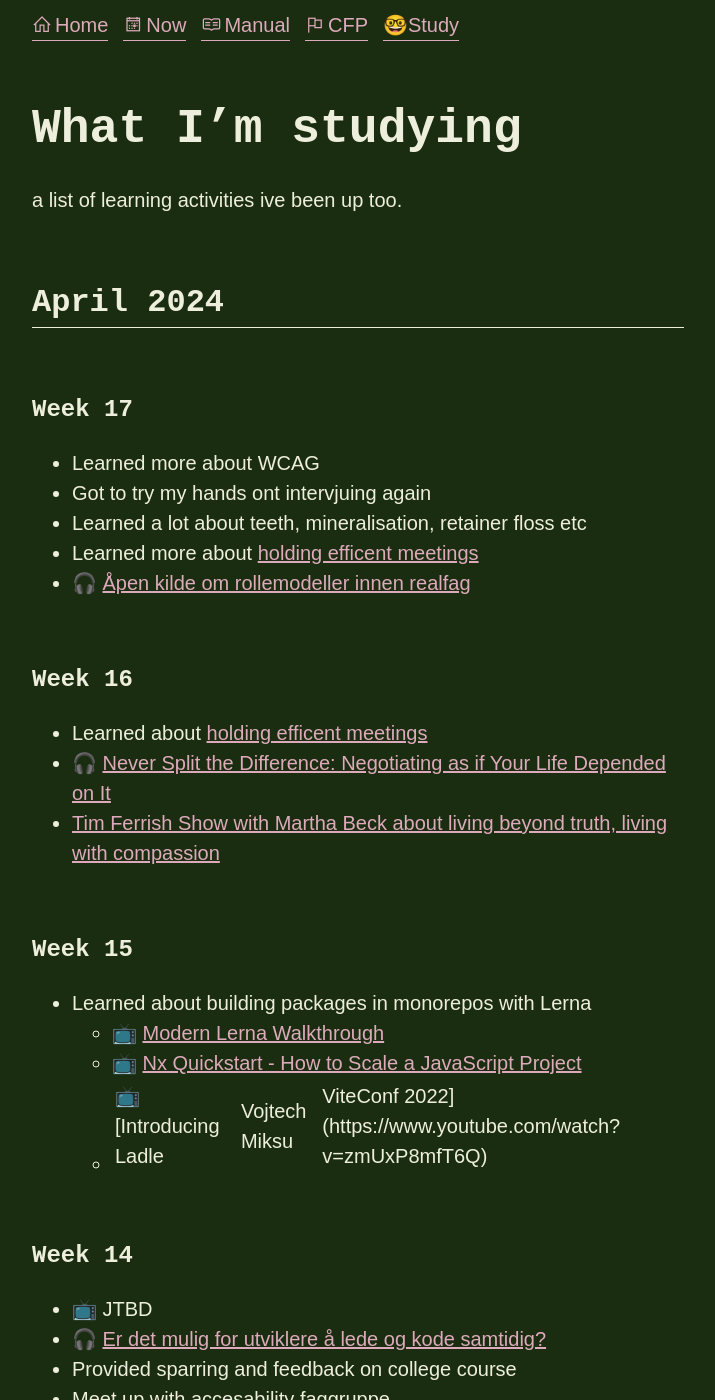
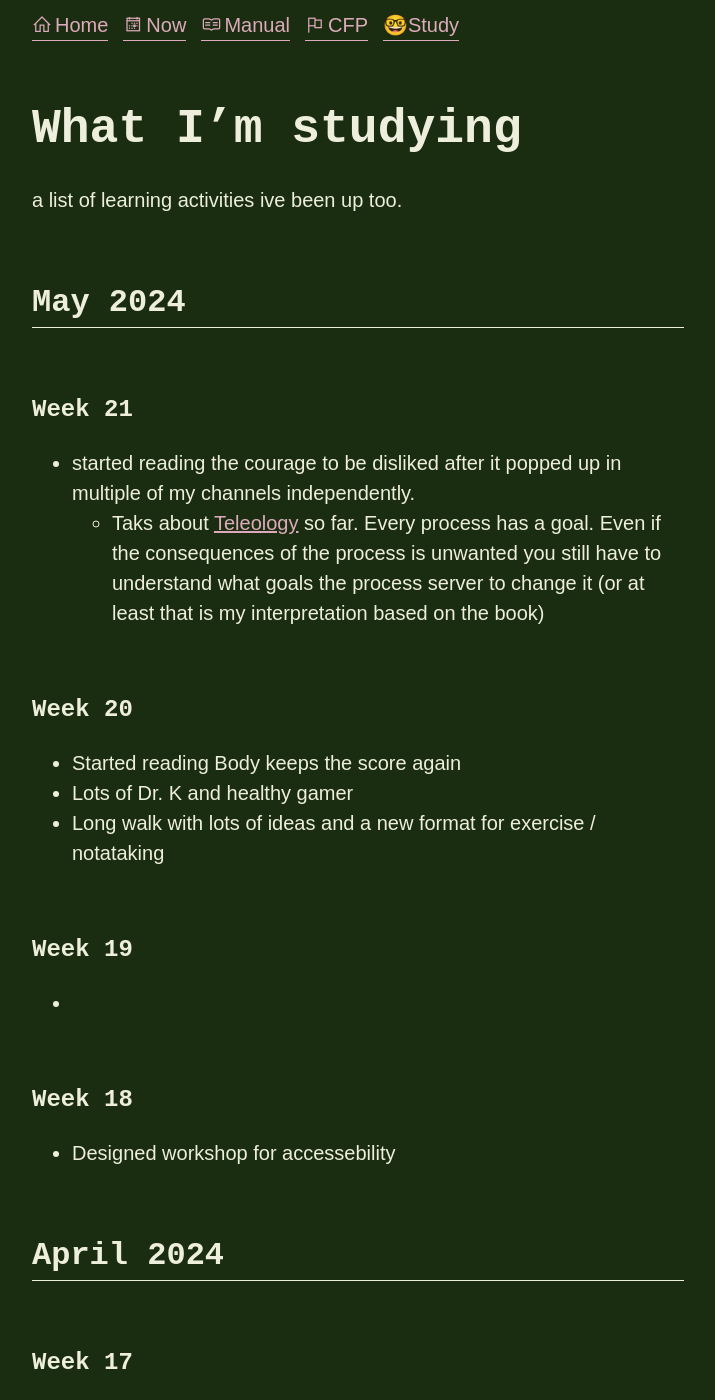
Before and after one commit to dagfrode/dagfrode.github.io, a Jekyll site: the page built from study/index.md, in a window 1280 px wide and 1400 px high. Shown: the whole window, without its empty margins (282-997 px from the left). Built offline with Jekyll 4.4.1, drawn with Linux system fonts in a browser that asks for light colours; our own code applies the rules of GitHub Pages for plain Markdown files.

Commit message:
Update index.md

```diff
--- a/study/index.md
+++ b/study/index.md
@@ -1,6 +1,26 @@
 # What I'm studying
 
 a list of learning activities ive been up too.
+
+## May 2024
+
+
+
+### Week 21
+
+- started reading the courage to be disliked after it popped up in multiple of my channels independently.
+  - Taks about [Teleology](https://en.wikipedia.org/wiki/Teleology) so far. Every process has a goal. Even if the consequences of the process is unwanted you still have to understand what goals the process server to change it (or at least that is my interpretation based on the book)
+
+### Week 20
+- Started reading Body keeps the score again
+- Lots of Dr. K and healthy gamer
+- Long walk with lots of ideas and a new format for exercise / notataking
+
+### Week 19
+-
+
+### Week 18
+- Designed workshop for accessebility
 
 ## April 2024
 
```
